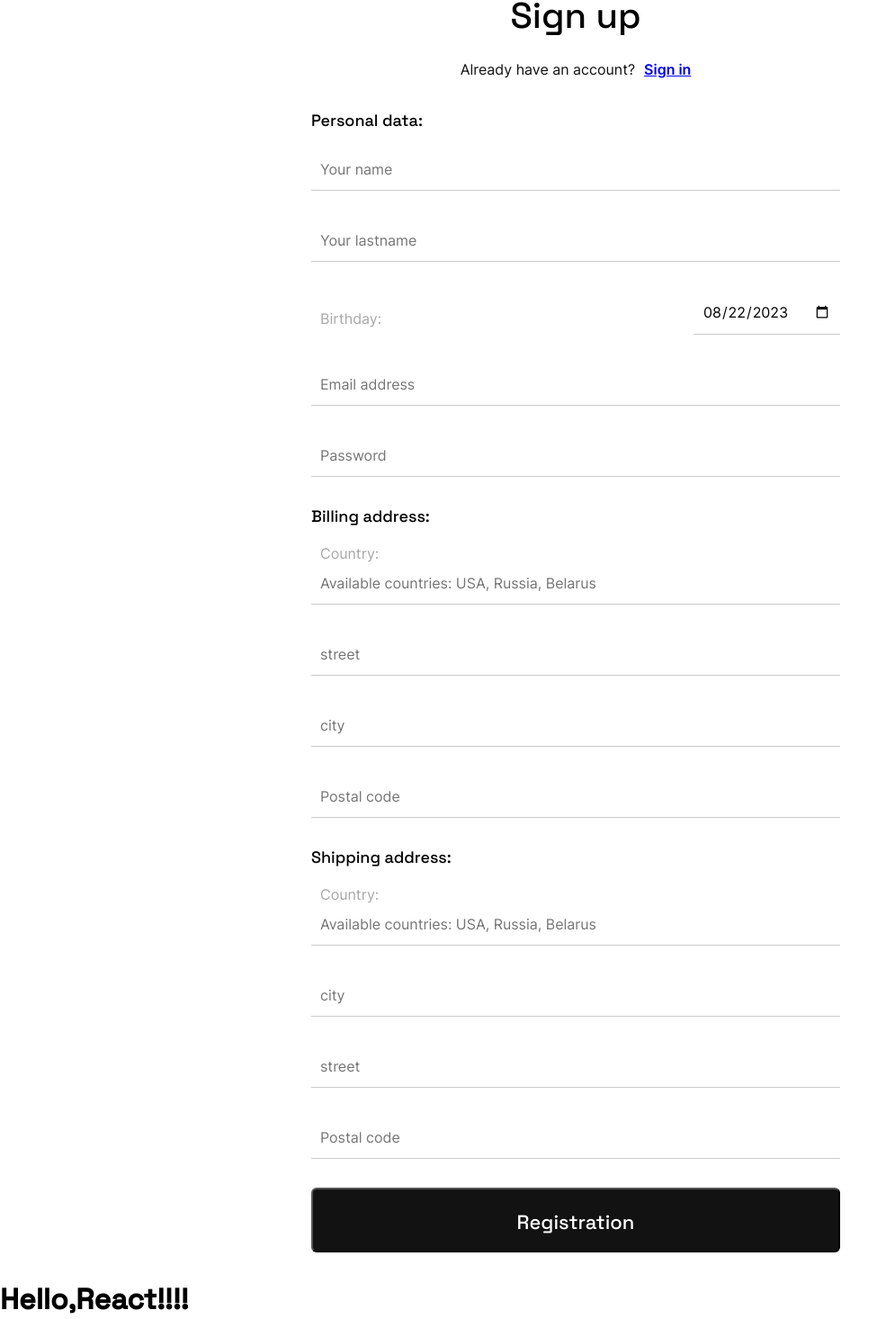
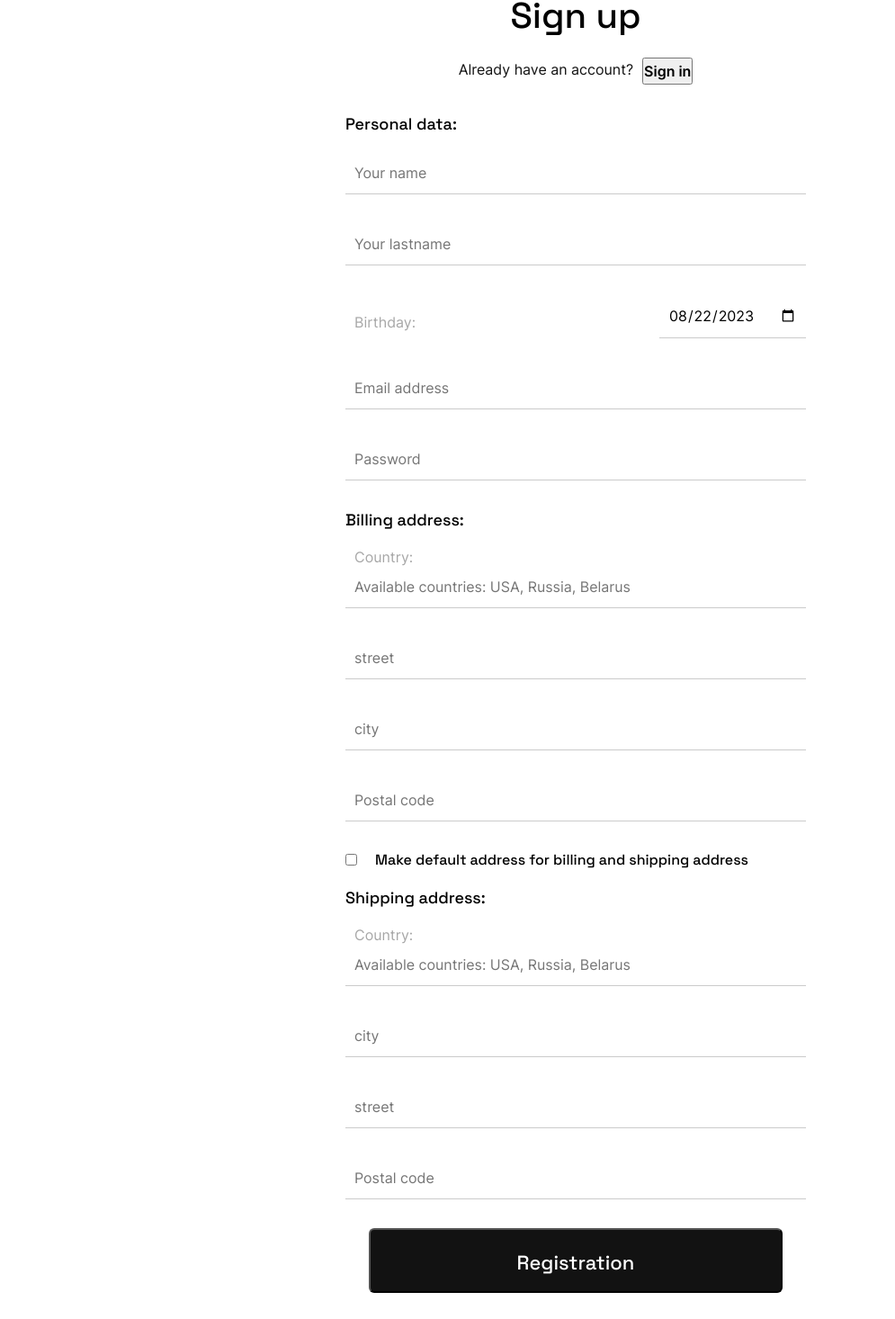
Before and after one commit to Vadimshidlov/ecommerce-application, a React (Create React App) app: page /registration in a window 1280 px wide. Shown: the part 79-1545 px from the top of the page at 90% size, without its empty margins (0-995 px from the left). Built offline with nearby package versions, Linux system fonts and the light colour scheme.

Commit message:
feat: EA-24. Implemented input with state of default address

```diff
--- a/src/App.tsx
+++ b/src/App.tsx
@@ -3,7 +3,7 @@ import RegistrationPage from "view/app-components/Registration/components/Regist
 import Header from "view/app-components/Header/Header";
 import { Routes, Route } from "react-router-dom";
 import MainPage from "view/app-components/MainPage/mainPage";
-import Text from "view/app-components/Text/text";
+// import Text from "view/app-components/Text/text";
 import PageNotFound from "view/app-components/PageNotFound/pageNotFound";
 
 function App() {
@@ -31,9 +31,8 @@ function App() {
                 />
                 <Route path="*" element={<PageNotFound />} />
             </Routes>
-
-            <h1>Hello,React!!!!</h1>
-            <Text classes={["example", "dark", "fz-5rem", "fw-500"]}>text with classes</Text>
+            {/* <h1>Hello,React!!!!</h1>
+            <Text classes={["example", "dark", "fz-5rem", "fw-500"]}>text with classes</Text> */}
         </div>
     );
 }
--- a/src/view/app-components/Header/CustomerButtons/CustomerButtons.tsx
+++ b/src/view/app-components/Header/CustomerButtons/CustomerButtons.tsx
@@ -12,7 +12,7 @@ export function CustomerButtons() {
     return (
         <div className="customer-buttons">
             <SearchButton />
-            <NavLink to="/login">
+            <NavLink to="/registration">
                 <UserButton />
             </NavLink>
             <LogoutButton />
--- a/src/view/app-components/Registration/components/RegistrationPage.scss
+++ b/src/view/app-components/Registration/components/RegistrationPage.scss
@@ -40,6 +40,7 @@
     display: flex;
     flex-direction: column;
     align-items: stretch;
+    width: 100%;
 
     .registration__error {
       display: block;
@@ -50,7 +51,9 @@
     }
 
     .registration__button {
-      width: 588px;
+      //width: 588px;
+      width: 90%;
+      align-self: center;
       height: 72px;
       padding: 19px 44px;
       border-radius: 6px;
@@ -63,6 +66,7 @@
       color: #FFF;
       cursor: pointer;
     }
+
     .registration__input{
       font-size: 20px;
       //padding-top: 13px;
@@ -158,5 +162,13 @@
       font-style: normal;
       color: #A7A7A7;
     }
+
+    .registration__default-address {
+      display: flex;
+      justify-content: flex-end;
+      flex-direction: row-reverse;
+      column-gap: 20px;
+      margin-bottom: 20px;
+    }
   }
 }
--- a/src/view/app-components/Registration/components/RegistrationPage.tsx
+++ b/src/view/app-components/Registration/components/RegistrationPage.tsx
@@ -4,6 +4,7 @@ import * as yup from "yup";
 import { ValidationError } from "yup";
 import { RegisterFormDataType } from "view/app-components/Registration/components/getRegisterFormData";
 import { PasswordError } from "view/app-components/Registration/components/PasswordError";
+import { useNavigate } from "react-router-dom";
 
 interface ISignUpForm {
     firstname: string;
@@ -166,6 +167,17 @@ function RegistrationPage() {
         shippingCountry: "",
     });
 
+    const [defaultAddress, setDefaultAddress] = useState(false);
+
+    const handleDefaultAddress = (event: React.ChangeEvent<HTMLInputElement>) => {
+        setDefaultAddress(event.target.checked);
+
+        console.log(event.target);
+        console.log(event.target.checked);
+    };
+
+    const navigate = useNavigate();
+
     const inputTextHandler = async (
         e: React.ChangeEvent<HTMLInputElement> | React.ChangeEvent<HTMLSelectElement>,
         key: keyof RegisterFormDataType,
@@ -216,9 +228,13 @@ function RegistrationPage() {
             <h2 className="registration__title">Sign up</h2>
             <div className="registration__subtitle">
                 <p>Already have an account?</p>
-                <a className="registration__link" href="#">
+                <button
+                    type="button"
+                    onClick={() => navigate("/login")}
+                    className="registration__link"
+                >
                     Sign in
-                </a>
+                </button>
             </div>
             <form className="registration__form" onSubmit={onFormSubmit}>
                 <p className="block-address_title">Personal data:</p>
@@ -230,6 +246,10 @@ function RegistrationPage() {
                         <input
                             onChange={(e) => {
                                 inputTextHandler(e, "firstname");
+                            }}
+                            onFocus={() => {
+                                console.log("Firstname onfocus");
+                                setValidationError({ ...validationError, firstname: "" });
                             }}
                             className="registration__input"
                             type="text"
@@ -257,7 +277,6 @@ function RegistrationPage() {
                             id="lname"
                             value={formData.lastname}
                             placeholder="Your lastname"
-                            // required
                         />
                     </label>
                 </div>
@@ -281,7 +300,6 @@ function RegistrationPage() {
                         </label>
                     </div>
                 </div>
-
                 <div>
                     <label htmlFor="email">
                         {validationError.email && (
@@ -400,11 +418,24 @@ function RegistrationPage() {
                             />
                         </label>
                     </div>
+                    <div className="registration__default-address">
+                        <p>Make default address for billing and shipping address</p>
+                        <input
+                            name="defaultAddress"
+                            type="checkbox"
+                            checked={defaultAddress}
+                            onChange={handleDefaultAddress}
+                        />
+                    </div>
                     <div className="block-adress_shipping">
-                        <p className="block-address_title">Shipping address:</p>
+                        <p className="block-address_title" hidden={!!defaultAddress}>
+                            Shipping address:
+                        </p>
                         <label htmlFor="shipping_country">
-                            <p className="billing_countries">Country:</p>
-                            {validationError.shippingCountry ? (
+                            <p className="billing_countries" hidden={!!defaultAddress}>
+                                Country:
+                            </p>
+                            {validationError.shippingCountry && !defaultAddress ? (
                                 <div className="registration__error">
                                     {validationError.shippingCountry}
                                 </div>
@@ -419,10 +450,11 @@ function RegistrationPage() {
                                 id="shipping_country"
                                 value={formData.shippingCountry}
                                 placeholder="Available countries: USA, Russia, Belarus"
+                                hidden={!!defaultAddress}
                             />
                         </label>
                         <label htmlFor="shipping_city">
-                            {validationError.shippingCity ? (
+                            {validationError.shippingCity && !defaultAddress ? (
                                 <div className="registration__error">
                                     {validationError.shippingCity}
                                 </div>
@@ -437,10 +469,11 @@ function RegistrationPage() {
                                 id="shipping_city"
                                 value={formData.shippingCity}
                                 placeholder="city"
+                                hidden={!!defaultAddress}
                             />
                         </label>
                         <label htmlFor="shipping_street">
-                            {validationError.shippingStreet ? (
+                            {validationError.shippingStreet && !defaultAddress ? (
                                 <div className="registration__error">
                                     {validationError.shippingStreet}
                                 </div>
@@ -455,10 +488,11 @@ function RegistrationPage() {
                                 id="shipping_street"
                                 value={formData.shippingStreet}
                                 placeholder="street"
+                                hidden={!!defaultAddress}
                             />
                         </label>
                         <label htmlFor="shipping_postal_code">
-                            {validationError.shippingPostalCode ? (
+                            {validationError.shippingPostalCode && !defaultAddress ? (
                                 <div className="registration__error">
                                     {validationError.shippingPostalCode}
                                 </div>
@@ -473,15 +507,12 @@ function RegistrationPage() {
                                 id="shipping_postal_code"
                                 value={formData.shippingPostalCode}
                                 placeholder="Postal code"
+                                hidden={!!defaultAddress}
                             />
                         </label>
                     </div>
                 </div>
-                <RegistrationButton
-                    className="registration__button"
-                    buttonText="Registration"
-                    // onClick={handleSubmit}
-                />
+                <RegistrationButton className="registration__button" buttonText="Registration" />
             </form>
         </section>
     );
```
